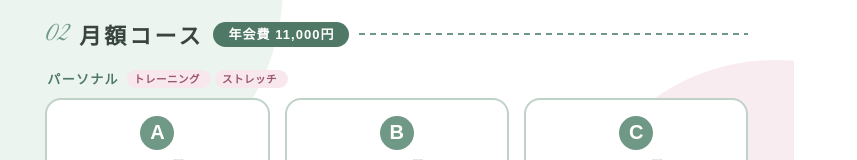
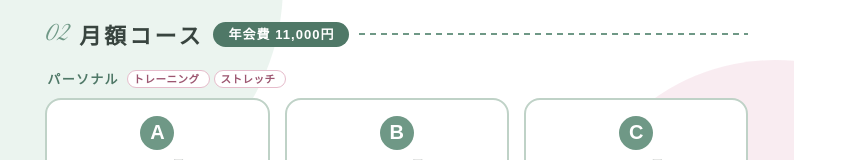
Before and after one commit to y0121denya-stack/production, a plain HTML site: page price-menu/price-menu.html in a window 1280 px wide. Shown: the part 601-761 px from the top of the page, without its empty margins (0-857 px from the left). Drawn offline with Linux system fonts and the light colour scheme; a web font is replaced by a local one.

Commit message:
料金表：パーソナルのラベルを白地＋濃いピンク文字に統一し、枠線を追加
Co-Authored-By: Claude Opus 5.5 <noreply@anthropic.com>
Claude-Session: https://claude.ai/code/session_01VFahEGLAsrbM131CMXgRgv

```diff
--- a/price-menu/price-menu.html
+++ b/price-menu/price-menu.html
@@ -119,6 +119,8 @@
   .plan,.mc{box-shadow:none !important}
   .plan,.mc:not(.g){border:2.5px solid var(--line)}
   .mc.g{border-width:2.5px}
+  /* パーソナルのラベルも白地＋濃いピンク文字に統一。白背景と同化しないよう枠線を付ける */
+  .group-label .tag{background:#fff;border:1.5px solid #e6bccb;padding:3px 9.5px 2px 5.5px}
 </style>
 </head>
 <body>
```
Also changed, not shown: price-menu/price-menu.png, 1 other file.
